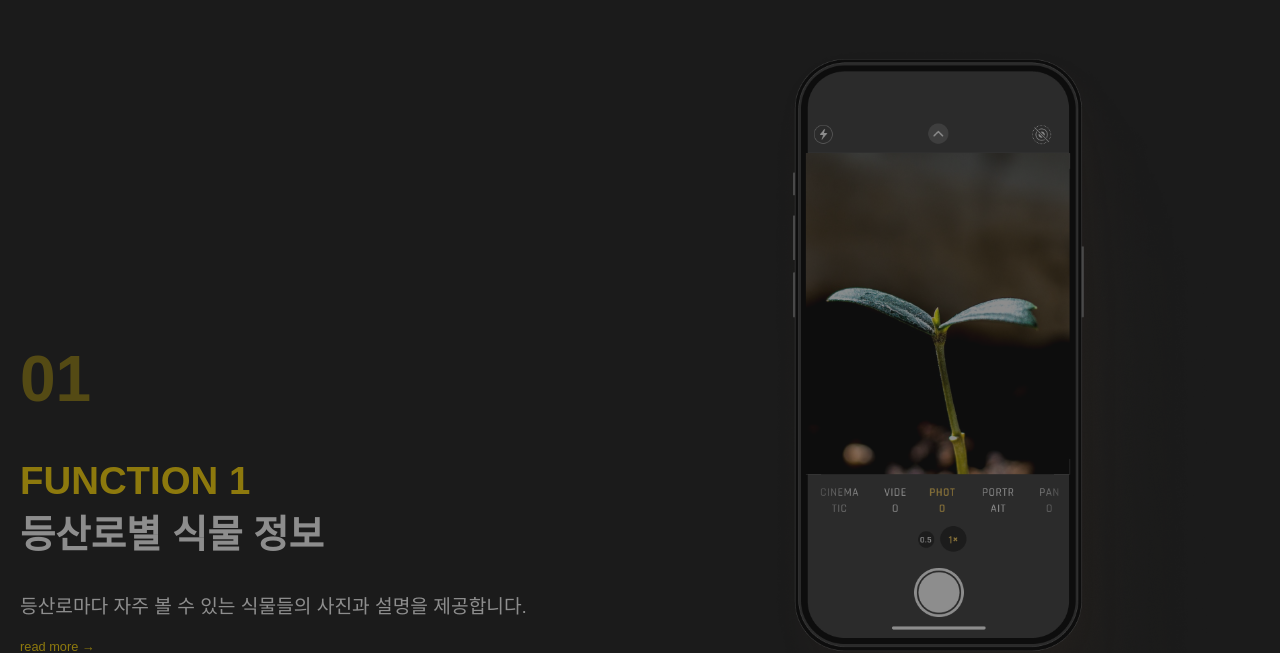
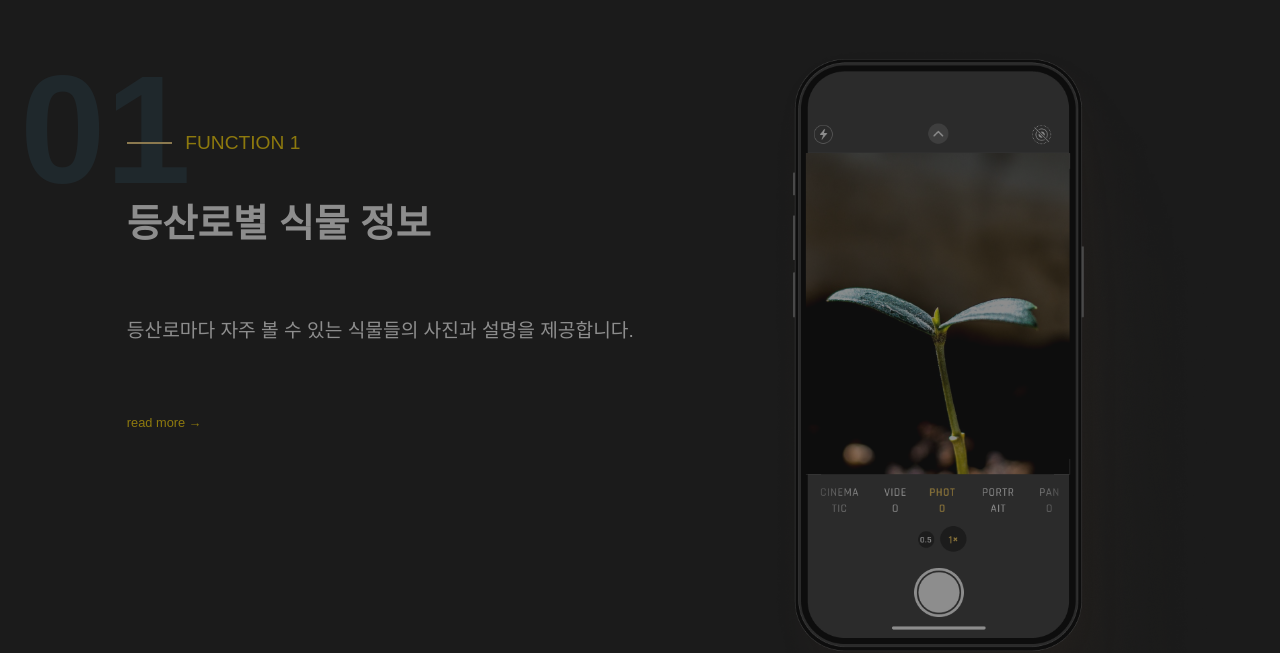
Before and after one commit to LeeMineo/PlantB, a React (Create React App) app in the folder front/: page / in a window 1280 px wide. Shown: the part 1276-1929 px from the top of the page. Built offline with nearby package versions, Linux system fonts and the light colour scheme; a web font is replaced by a local one.

Commit message:
디자인 수정

```diff
--- a/front/src/css/Function.css
+++ b/front/src/css/Function.css
@@ -11,7 +11,7 @@
   display: flex;
   flex-direction: row;
   justify-content: space-between;
-    align-items: center;
+  align-items: flex-start;
   padding: 100px 0;
   opacity: 0.5;
   transition: opacity 0.5s ease-in-out;
@@ -21,26 +21,52 @@
   opacity: 1;
 }
 
-  .function-text {
-    width: 50%;
+.function-number {
+  font-size: 12vw;
+  font-weight: 700;
+  color: #24353D;
+  position: relative;
+  z-index: 1;
+  flex: 0 0 auto;
+  margin-right: -10vw; /* 숫자와 글씨를 겹치게 하기 위해 왼쪽 여백 추가 */
 }
 
-  .function-number {
-    font-size: 5vw;
-    color: rgba(255, 215, 0, 0.5);
+.function-text {
+  flex: 1;
+  margin-left: 5vw; /* 글씨를 오른쪽으로 밀기 위해 여백 추가 */
+  z-index: 2;
+  margin-bottom: 5vw;
 }
 
 .function-title {
-    font-size: 3vw;
+  font-size: 1.5vw;
+  position: relative;
+  display: flex;
+  align-items: center;
+  margin-top: 7vw; /* 숫자의 중간에서 시작되도록 여백 조정 */
+  margin-bottom: 3vw;
+}
+
+.tagline {
+  height: 0.1vw;
+  margin-right: 1vw;
 }
 
 .function-subtitle {
   color: rgba(255, 215, 0, 1);
 }
 
+.function-main-title {
+  font-size: 3vw;
+  margin: 10px 0;
+  margin-bottom: 5vw;
+}
+
 .function-description {
   font-size: 1.5vw;
   margin: 20px 0;
+  line-height: 2;
+  margin-bottom: 5vw;
 }
 
 .read-more {
--- a/front/src/sections/Function.js
+++ b/front/src/sections/Function.js
@@ -2,6 +2,7 @@
 import React, { useState } from 'react';
 import '../css/Function.css';
 import functionData from '../data/functionData';
+import Tagline from '../assets/svg/Tagline.svg';
 
 const FunctionSection = () => {
   const [currentFunction, setCurrentFunction] = useState(1);
@@ -37,13 +38,13 @@ const FunctionSection = () => {
           id={`function-${index + 1}`}
           className={`function-item ${currentFunction === index + 1 ? 'active' : ''}`}
         >
+          <div className="function-number">{item.number}</div>
           <div className="function-text">
-            <h1 className="function-number">{item.number}</h1>
-            <h2 className="function-title">
+            <div className="function-title">
+              <img src={Tagline} alt="Tagline" className="tagline" />
               <span className="function-subtitle">{item.subtitle}</span>
-              <br />
-              {item.title}
-            </h2>
+            </div>
+            <h2 className="function-main-title">{item.title}</h2>
             <p className="function-description">{item.description}</p>
             <p className="read-more">read more →</p>
           </div>
```
Also changed, not shown: front/src/assets/svg/Tagline.svg (added). Lines whose indentation alone changed are shown as unchanged.
